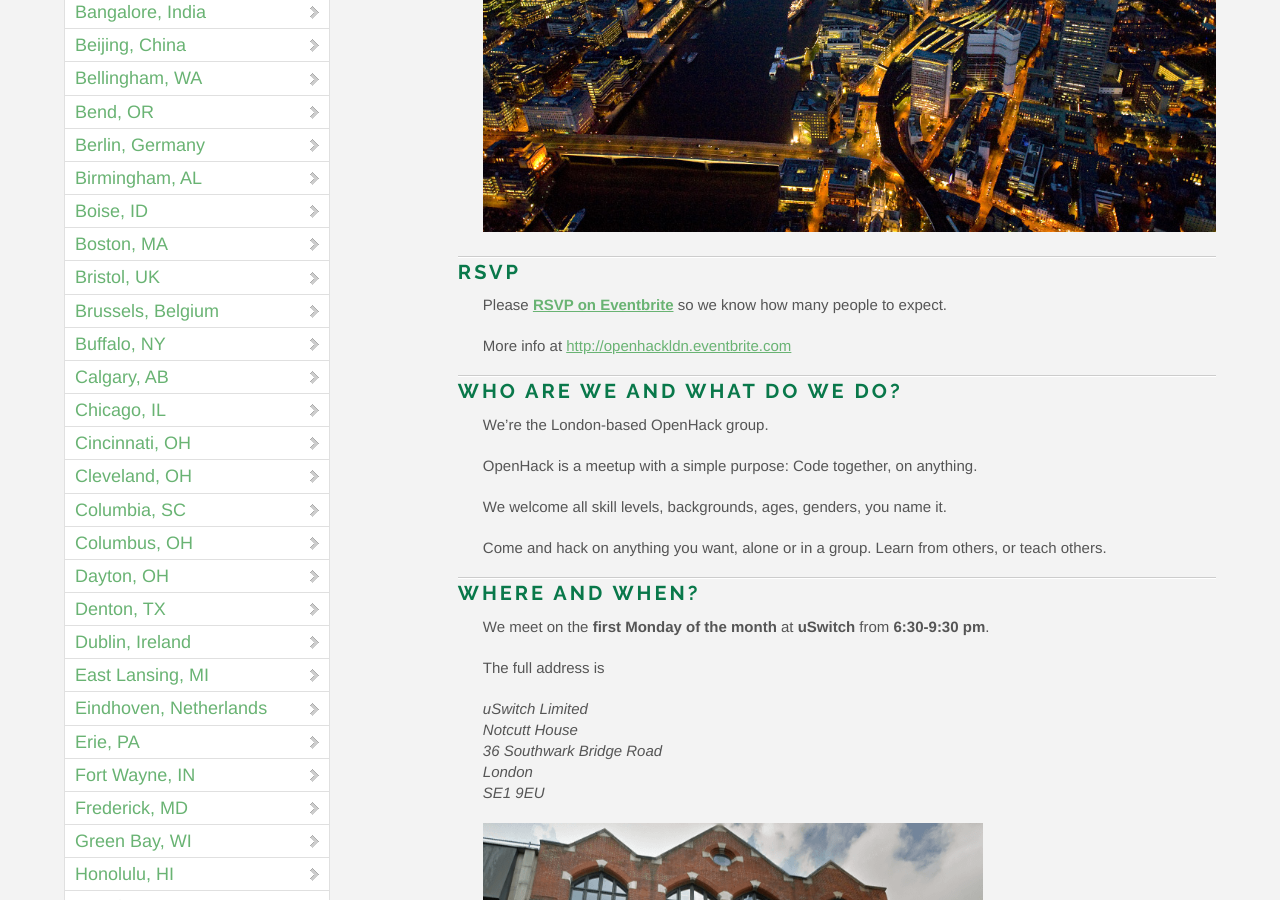
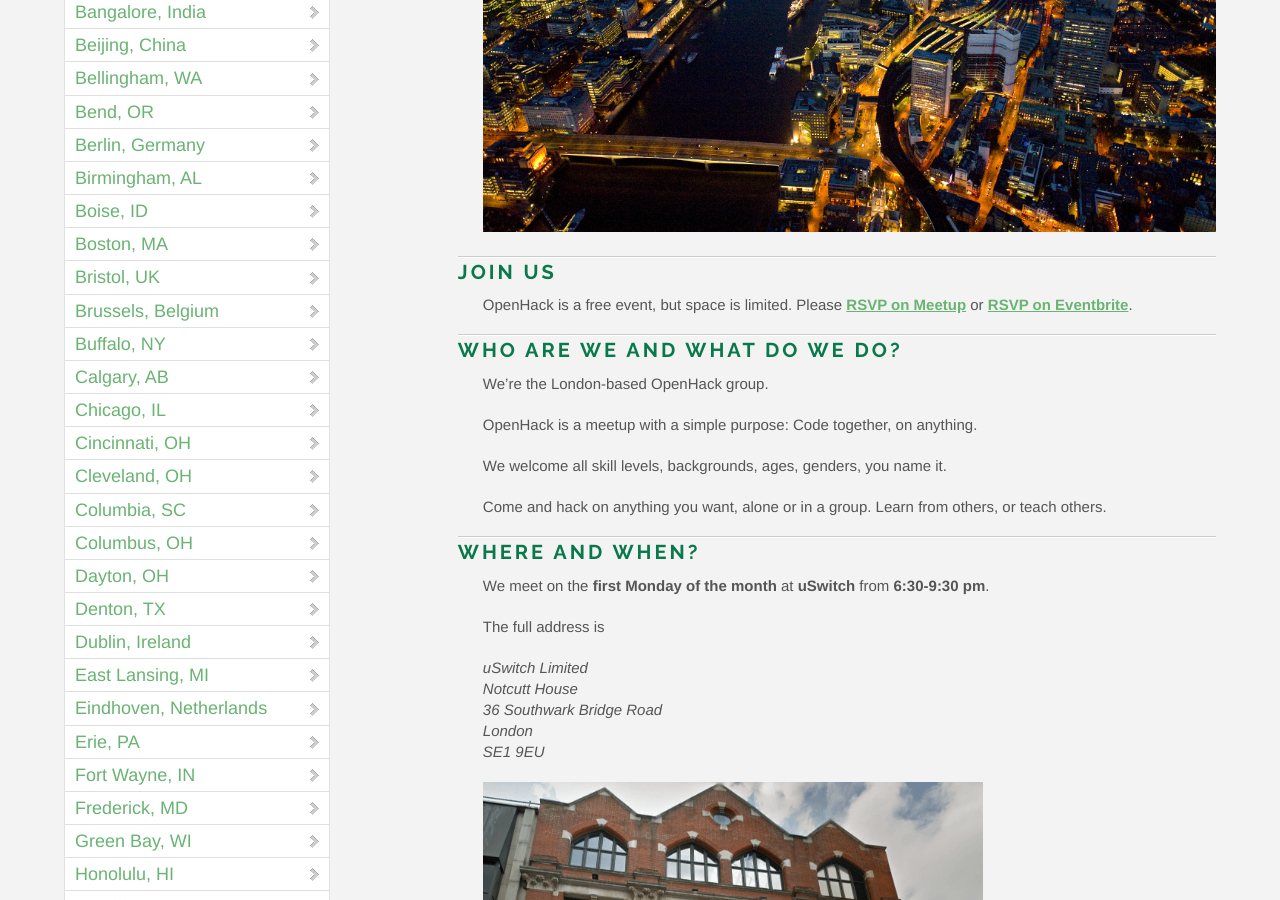
Before and after one commit to OpenHack/openhack.github.com, a Jekyll site: the page built from london/index.markdown, in a window 1280 px wide and 900 px high, scrolled down 419 px. Built offline with Jekyll 4.4.1, drawn with Linux system fonts in a browser that asks for light colours; nearby versions of some CDN libraries; comment, search, counter and statistics services are not loaded; some of the changed text lies outside the part shown.

Commit message:
Add link to Meetup group + minor changes to wording

```diff
--- a/london/index.markdown
+++ b/london/index.markdown
@@ -7,12 +7,10 @@ title: OpenHack - London, UK
 
 ![London](/london/london.jpg)
 
-### RSVP
+### Join us
 
-Please [**RSVP on Eventbrite**](https://www.eventbrite.com/e/openhack-london-tickets-12943202467)
-so we know how many people to expect.
-
-More info at [http://openhackldn.eventbrite.com](http://openhackldn.eventbrite.com)
+OpenHack is a free event, but space is limited.
+Please [**RSVP on Meetup**][meetup] or [**RSVP on Eventbrite**][eventbrite].
 
 ### Who are we and what do we do?
 
@@ -76,10 +74,10 @@ excluded from the event at the discretion of the organisers or host.
 
 We would like to thank [uSwitch][] for kindly letting us use their community space.
 
-If you or your company would like to sponsor us (e.g. pizza fund), please reach
-out to us!
+If you or your company would like to sponsor us (e.g. pizza fund), do get in touch!
 
-P.S. You should join us for the next event, [click here to RSVP][RSVP] :)
+P.S. You should join us for the next event, [click here to RSVP][meetup] :)
 
-[RSVP]: https://www.eventbrite.com/e/openhack-london-tickets-12943202467
 [uSwitch]: http://www.uswitch.com
+[eventbrite]: https://www.eventbrite.com/e/openhack-london-tickets-12943202467
+[meetup]: http://www.meetup.com/OpenHack-London/
```
